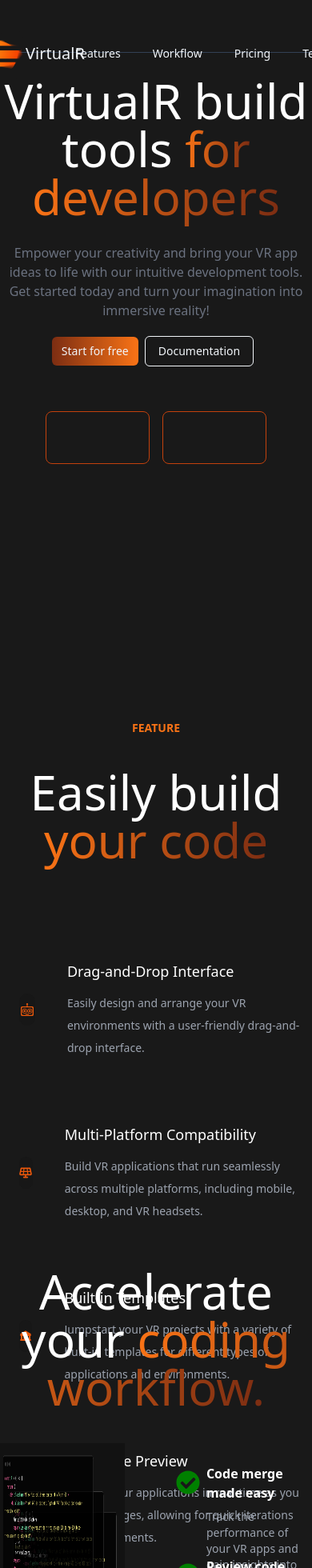
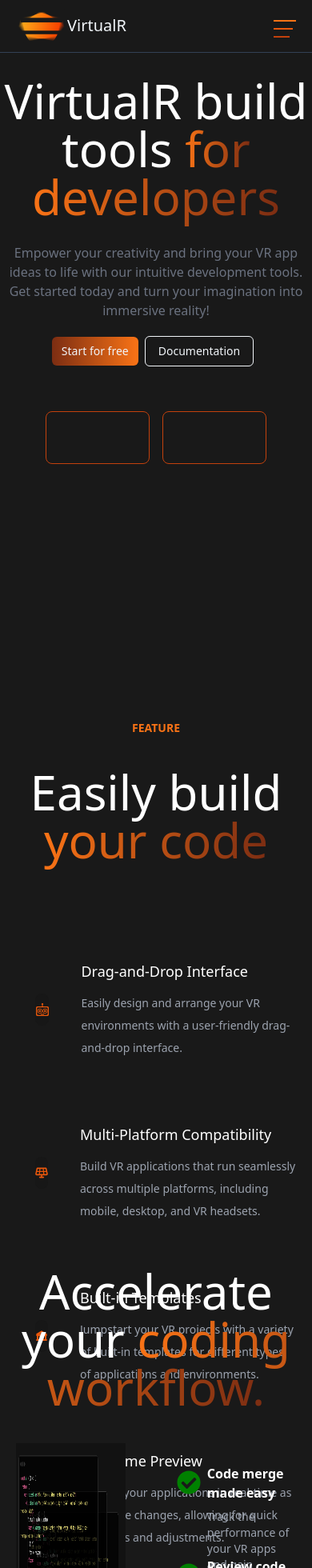
Before and after one commit to gorkemmadran/Virtual-app, a React (Create React App) app in the folder virtual-app/: page / in a window 390 px wide. Shown: the top 1960 px of the page at 80% size. Built offline with nearby package versions, Linux system fonts and the light colour scheme; grey boxes are pictures that could not be loaded.

Commit message:
Add responsive navbar with dropdown menu

```diff
--- a/virtual-app/src/Navbar.jsx
+++ b/virtual-app/src/Navbar.jsx
@@ -1,32 +1,59 @@
-import React from 'react'
+import React, { useState } from 'react'
 import NavLogo from "./image/logo.png"
 
 export default function Navbar() {
+    const [menuClicked, setMenuClicked] = useState(false);
+
+    const dropDownClick = () => {
+        setMenuClicked(!menuClicked);
+    };
+
     return (
         <>
-<nav className='bg-primary  border-b-[1px] border-slate-700 z-50 h-[66px] fixed w-full '>
-    <div className='container mx-auto flex items-center justify-between'>
+            <nav className='bg-primary border-b-[1px] border-slate-700 z-50 h-[66px] fixed w-full'>
+                <div className='container mx-auto flex items-center justify-between xs:justify-between sm:justify-around md:justify-around'>
                     <section className='flex items-center justify-center'>
-            <img className='w-16' alt='NavbarLogo' src={NavLogo}></img>
+                        <img className='w-16' alt='NavbarLogo' src={NavLogo} />
                         <h4 className='text-slate-100 text-xl'>VirtualR</h4>
                     </section>
 
-        <section >
-            <ul className='flex flex-row '>
-                <li className='px-5 text-sm text-slate-100'> <a>Features</a> </li>
-                <li className='px-5 text-sm text-slate-100'> <a>Workflow</a> </li>
-                <li className='px-5 text-sm text-slate-100'> <a>Pricing</a> </li>
-                <li className='px-5 text-sm text-slate-100'> <a>Testimonials</a></li>
-
+                    <section className='xs:hidden sm:hidden md:hidden lg:block xl:block 2xl:block'>
+                        <ul className='flex flex-row'>
+                            <li className='px-5 text-sm text-slate-100'><a>Features</a></li>
+                            <li className='px-5 text-sm text-slate-100'><a>Workflow</a></li>
+                            <li className='px-5 text-sm text-slate-100'><a>Pricing</a></li>
+                            <li className='px-5 text-sm text-slate-100'><a>Testimonials</a></li>
                         </ul>
                     </section>
 
-        <section>
-            <button className='bg-transparent border mr-3 border-slate-100 text-slate-100 text-sm rounded-md px-4 py-2'>Sign In </button>
-            <button className='text-slate-100 px-3 py-2 rounded-md text-sm bg-gradient-to-l  from-orange-400  to-orange-800 '>Create an account</button>
+                    <section className='xs:hidden sm:hidden md:hidden lg:block xl:block 2xl:block'>
+                        <button className='bg-transparent border mr-3 border-slate-100 text-slate-100 text-sm rounded-md px-4 py-2'>Sign In</button>
+                        <button className='text-slate-100 px-3 py-2 rounded-md text-sm bg-gradient-to-l from-orange-400 to-orange-800'>Create an account</button>
                     </section>
+
+                    <div onClick={dropDownClick} className='dropdown cursor-pointer xs:block sm:block md:block lg:hidden xl:hidden 2xl:hidden'>
+                        <div className='bg-orange-500 w-7 mt-2 h-[2px]'></div>
+                        <div className='bg-orange-600 w-6 mt-2 h-[2px]'></div>
+                        <div className='bg-orange-700 w-5 mt-2 h-[2px]'></div>
+                    </div>
                 </div>
             </nav>
+
+            {/* Mobile Menu Overlay */}
+            {menuClicked && (
+                <div className='fixed inset-0 bg-primary bg-opacity-95 z-40 flex flex-col h-[600px] justify-center items-center text-center'>
+                    <ul className='text-white text-lg space-y-8'>
+                        <li><a href="#">Features</a></li>
+                        <li><a href="#">Workflow</a></li>
+                        <li><a href="#">Pricing</a></li>
+                        <li><a href="#">Testimonials</a></li>
+                    </ul>
+                    <div className='mt-10'>
+                        <button className='bg-transparent border border-slate-100 text-slate-100 text-lg rounded-md px-8 py-3 mr-4'>Sign In</button>
+                        <button className='text-slate-100 px-8 py-3 rounded-md text-lg bg-gradient-to-l from-orange-400 to-orange-800'>Create an account</button>
+                    </div>
+                </div>
+            )}
         </>
-  )
+    );
 }
--- a/virtual-app/tailwind.config.js
+++ b/virtual-app/tailwind.config.js
@@ -8,6 +8,13 @@
       colors: {
         primary: '#191919',
       },
+      screens: {
+        'xs': '350px',
+        'md': '768px',
+        'lg': '1024px',
+        'xl': '1280px',
+        '2xl': '1536px',
+      },
     },
   },
   plugins: [],
```
Lines whose indentation alone changed are shown as unchanged.
